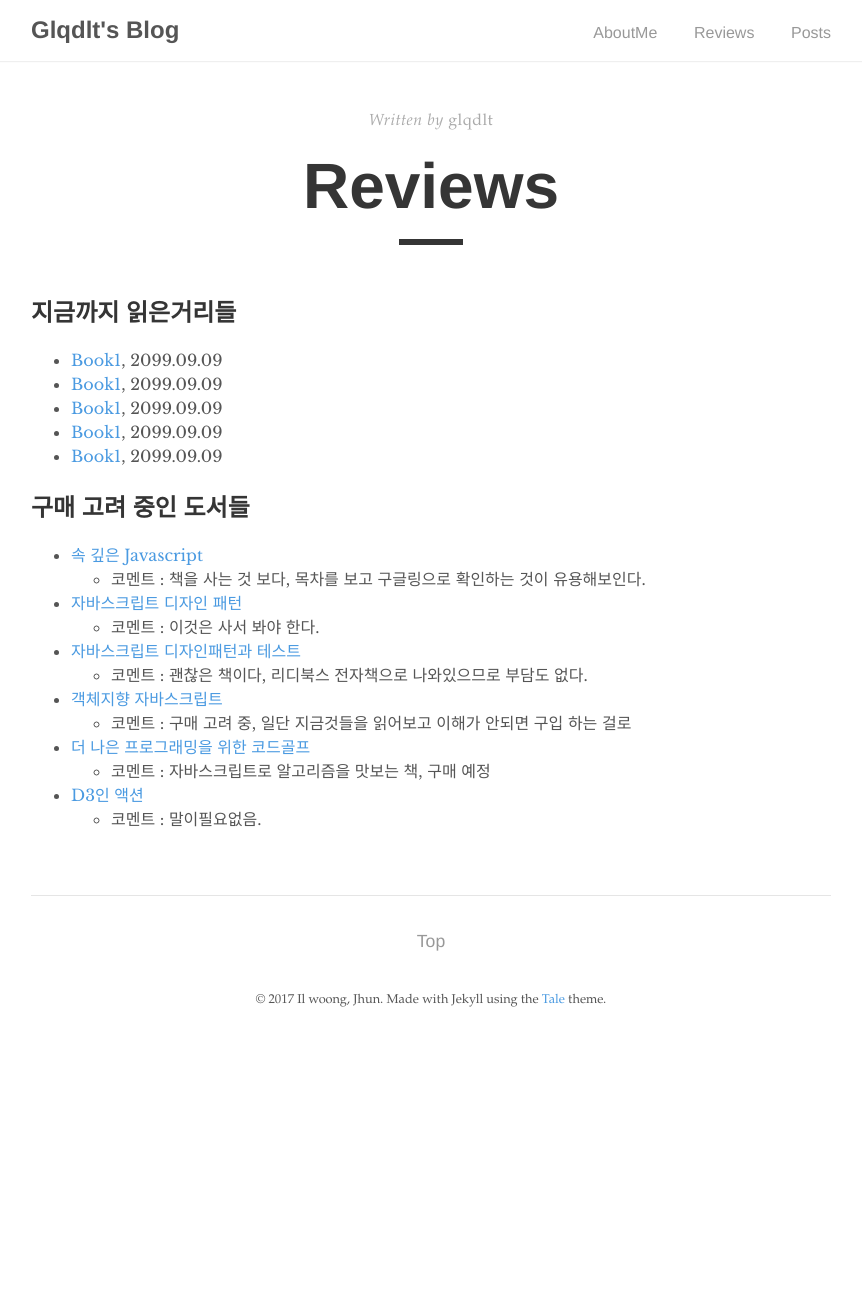
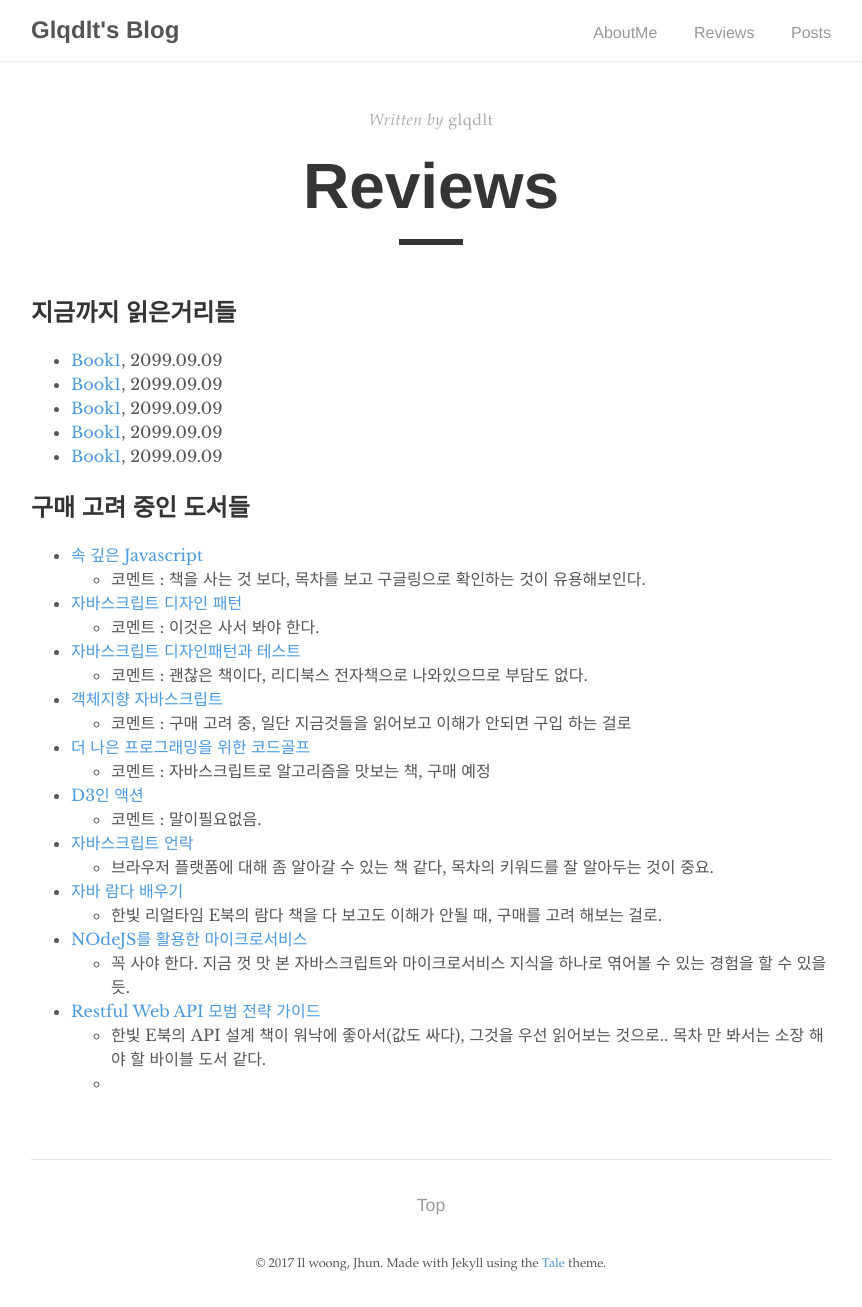
Before and after one commit to glqdlt/glqdlt.github.io, a Jekyll site: the page built from reviews.md, in a window 1280 px wide. Shown: the whole page, without its empty margins (209-1071 px from the left). Built offline with Jekyll 4.4.1, drawn with Linux system fonts in a browser that asks for light colours; before the commit the page ends 1043 px from its top, so only the background shows below that.

Commit message:
reviews:update

```diff
--- a/reviews.md
+++ b/reviews.md
@@ -33,3 +33,14 @@ permalink: reviews
 
 + [D3인 액션](http://book.naver.com/bookdb/book_detail.nhn?bid=10750077)
     * 코멘트 : 말이필요없음.
+
++ [자바스크립트 언락](http://book.naver.com/bookdb/book_detail.nhn?bid=12327714)
+    * 브라우저 플랫폼에 대해 좀 알아갈 수 있는 책 같다, 목차의 키워드를 잘 알아두는 것이 중요.
+* [자바 람다 배우기](http://book.naver.com/bookdb/book_detail.nhn?bid=12344257)
+    * 한빛 리얼타임 E북의 람다 책을 다 보고도 이해가 안될 때, 구매를 고려 해보는 걸로.
+
+* [NOdeJS를 활용한 마이크로서비스](http://book.naver.com/bookdb/book_detail.nhn?bid=12452996)
+    * 꼭 사야 한다. 지금 껏 맛 본 자바스크립트와 마이크로서비스 지식을 하나로 엮어볼 수 있는 경험을 할 수 있을 듯.
+* [Restful Web API 모범 전략 가이드](http://book.naver.com/bookdb/book_detail.nhn?bid=9520318)
+    * 한빛 E북의 API 설계 책이 워낙에 좋아서(값도 싸다), 그것을 우선 읽어보는 것으로.. 목차 만 봐서는 소장 해야 할 바이블 도서 같다.
+    *
```
